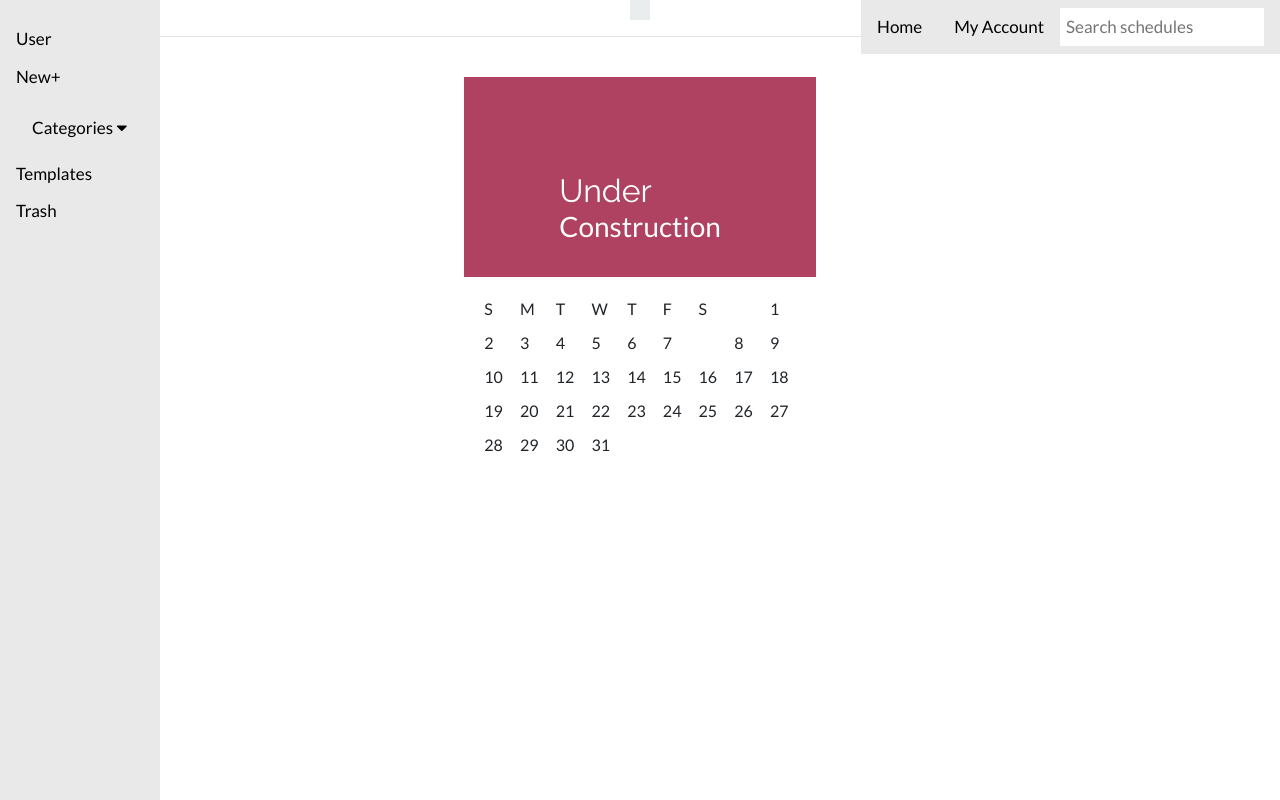
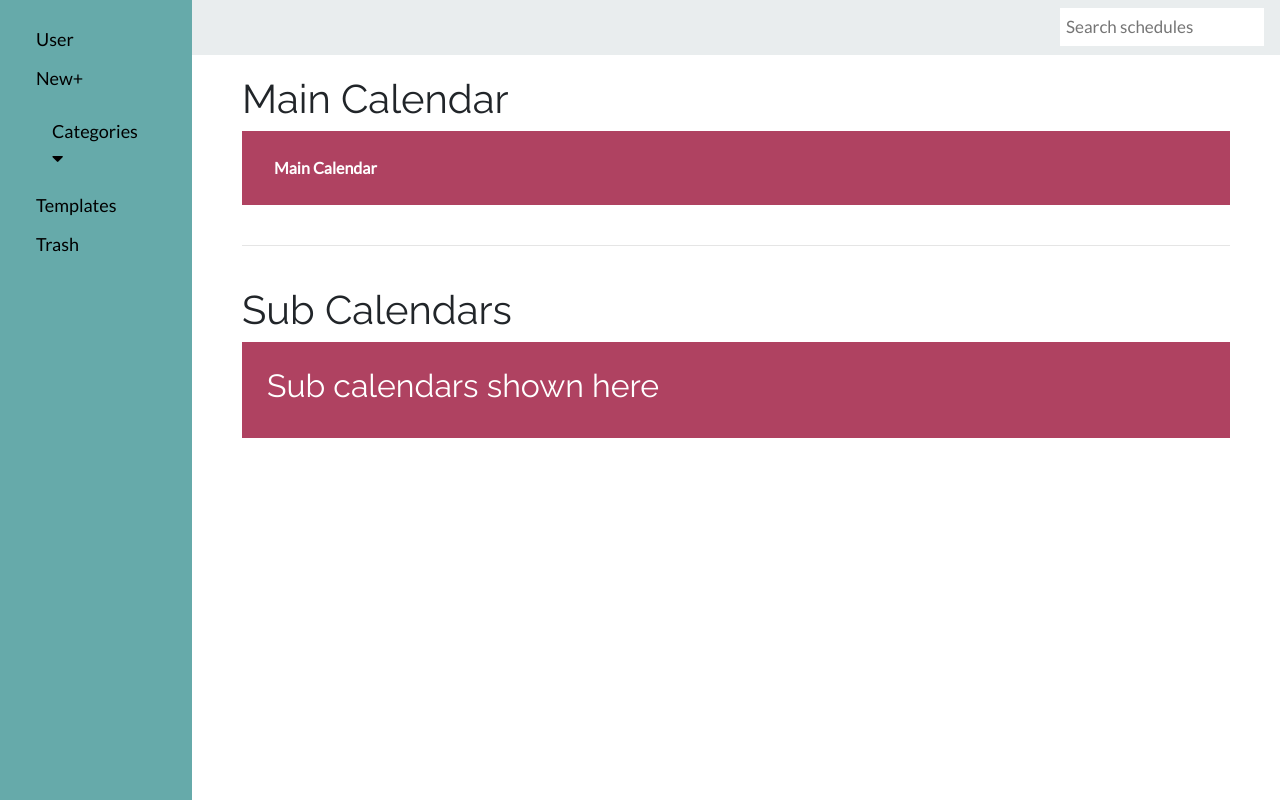
Before and after one commit to kaypineda/2023-Fall-CS411W-Gold-Prototype, a Django app: page /dashboard/ in a window 1280 px wide. Run offline with Django 4.2, Linux system fonts and the light colour scheme; some libraries are stand-ins or nearby versions.

Commit message:
its linked one way

```diff
--- a/AppUser/static/AppUser/css/dashboard.css
+++ b/AppUser/static/AppUser/css/dashboard.css
@@ -1,10 +1,12 @@
 .topnav {
     overflow: hidden;
-    background-color: #e9e9e9;
+    background-color: #e9edee;
     /* position:inherit; */
-     position: fixed;
-     top: 0;
-     right:0;
+    position: fixed;
+    top: 0;
+    right:0;
+    width: 85%;
+    min-height: 55px;
     /* q: how to move it to the top middle? */
     /*a: use position: fixed; and top: 0; left: 0; */
 }
@@ -35,20 +37,20 @@
 
 .sidenav {
     height: 100%;
-    width: 160px;
+    width: 15%;
     position: fixed;
     z-index: 1;
     top: 0;
     left: 0;
-    background-color: #e9e9e9;
+    background-color: #66aaaa;
     overflow-x: hidden;
-    padding-top: 20px;
+    padding: 20px;
 }
 
 .sidenav a {
     padding: 6px 8px 6px 16px;
     text-decoration: none;
-    font-size: 17px;
+    font-size: 18px;
     color: black;
     display: block;
 }
@@ -66,8 +68,7 @@
     font-size: 16px;
     border: none;
     outline: none;
-    color: none;
-    color: burlywood;
+    color: #66aaaa;
     padding: 14px 16px;
     background-color: inherit;
     font-family: inherit;
@@ -105,8 +106,7 @@
 
 .calendar_picture {
     position: relative;
-    height: 200px;
-    padding: 95px;
+    padding: 25px;
     color: #fff;
     background: #af4261;
 
@@ -122,15 +122,6 @@
         position: absolute;
         background: linear-gradient(to top,
         rgba(#f3ec78, 0.25), rgba(#000, 0.1));
-    }
-
-    h2 {
-        margin: 0;
-    }
-
-    h3 {
-        margin: 0;
-        font-weight: 500;
     }
 }
 
@@ -175,3 +166,13 @@
         cursor: pointer;
     }
 }
+
+.main
+{
+    right: 0;
+    width: 85%;
+    position: fixed;
+    top: 25px;
+
+    padding: 50px;
+}
--- a/AppUser/templates/AppUser/dashboard.html
+++ b/AppUser/templates/AppUser/dashboard.html
@@ -4,14 +4,11 @@
 {% block content %}
     <!-- <title>Dashboard</title>
     <link rel="stylesheet" href="dashboard.css">
-        <script defer src="dashboard.js"></script>
-         -->
+    <script defer src="dashboard.js"></script>-->
 
     <!-- <form action="dashboard.php" method="post">
         <input type="submit" value="Dashboard" id="dashboard-form-submit"> -->
         <div class="topnav">
-                <a class="active" href="#home">Home</a>
-                <a href="#My Account">My Account</a>
             <input type="text" placeholder="Search schedules">
         </div>
         <br>
@@ -30,7 +27,7 @@
             <a href="#New">New+</a>
 
             <!-- <a href="#Categories">Categories</a> -->
-                <div class = "subnav">
+            <div class="subnav">
                 <a href="subnavbtn">Categories <i class="fa fa-caret-down"></i></a>
                 <div class="subnav-content">
                     <a href="#School">School</a>
@@ -46,64 +43,22 @@
             </div>
         </div>
 
-            <!-- <div class = "subnav"
-            <button class="subnavbtn">Categories <i class="fa fa-caret-down"></i></button>
-            <div class="subnav-content">
-                <a href="#School">School</a>
-                <a href="#Work">Work</a>
-                <a href="#Personal">Personal</a>
-                <a href="#Family">Personal</a>
-            </div> -->
-            <div class = "calendar">
+        <br>
+        <a class="invis_btn" href="{% url 'AppCalendar:calendar' %}">Main Calendar</a>
+
+        <div class="main">
+            <h1> Main Calendar </h1>
             <div class = "calendar_picture">
-                    <h2> Under</h2>
-                    <!-- <img src="fall.jpg" alt="calendar" width="200" height="200"> -->
-                    <h3>Construction</h3>
+                <a class="invis_btn" href="{% url 'AppCalendar:calendar' %}">Main Calendar</a>
             </div>
-                <div class="calendar_date">
-                <div class ="calendar_day">S</div>
-                <div class ="calendar_day">M</div>
-                <div class ="calendar_day">T</div>
-                <div class ="calendar_day">W</div>
-                <div class ="calendar_day">T</div>
-                <div class ="calendar_day">F</div>
-                <div class ="calendar_day">S</div>
-                <div class ="calendar_number"></div>
-                <div class ="calendar_number">1</div>
-                <div class ="calendar_number">2</div>
-                <div class ="calendar_number">3</div>
-                <div class ="calendar_number">4</div>
-                <div class ="calendar_number">5</div>
-                <div class ="calendar_number">6</div>
-                <div class ="calendar_number">7</div>
-                <div class ="calendar_number"></div>
 
-                <div class ="calendar_number">8</div>
-                <div class ="calendar_number">9</div>
-                <div class ="calendar_number">10</div>
-                <div class ="calendar_number">11</div>
-                <div class ="calendar_number">12</div>
-                <div class ="calendar_number">13</div>
-                <div class ="calendar_number">14</div>
-                <div class ="calendar_number">15</div>
-                <div class ="calendar_number">16</div>
-                <div class ="calendar_number">17</div>
-                <div class ="calendar_number">18</div>
-                <div class ="calendar_number">19</div>
-                <div class ="calendar_number">20</div>
-                <div class ="calendar_number">21</div>
-                <div class ="calendar_number">22</div>
-                <div class ="calendar_number">23</div>
-                <div class ="calendar_numbercalendar_number--current">24</div>
-                <div class ="calendar_number">25</div>
-                <div class ="calendar_number">26</div>
-                <div class ="calendar_number">27</div>
-                <div class ="calendar_number">28</div>
-                <div class ="calendar_number">29</div>
-                <div class ="calendar_number">30</div>
-                <div class ="calendar_number">31</div>
+            <br> <hr> <br>
 
+            <h1>Sub Calendars</h1>
 
+            <div class = "calendar_picture">
+                <h2> Sub calendars shown here </h2>
             </div>
         </div>
+
 {% endblock content %}
```
Lines whose indentation alone changed are shown as unchanged.
